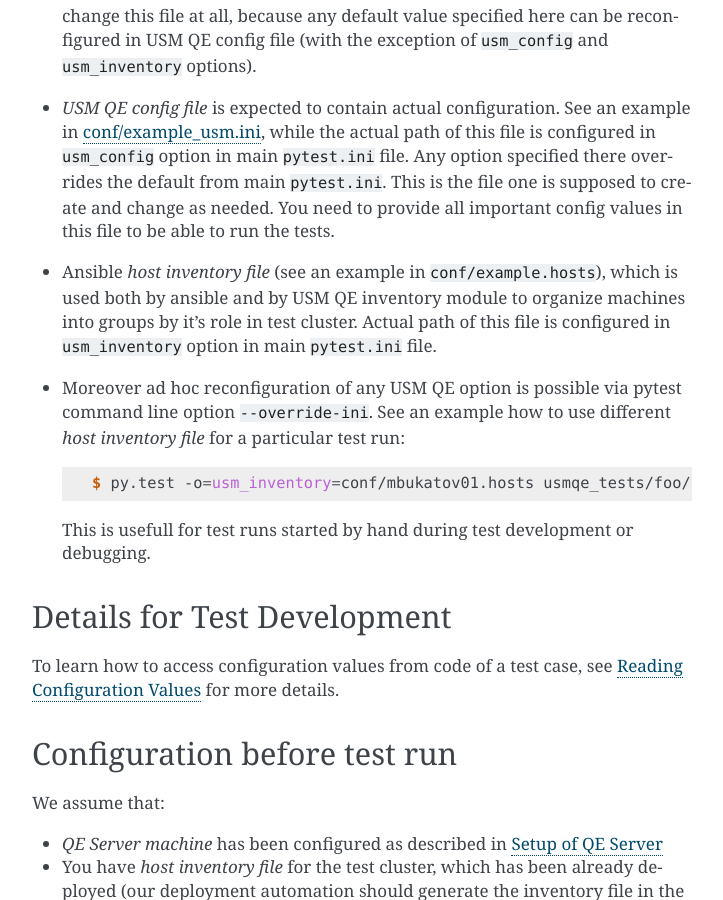
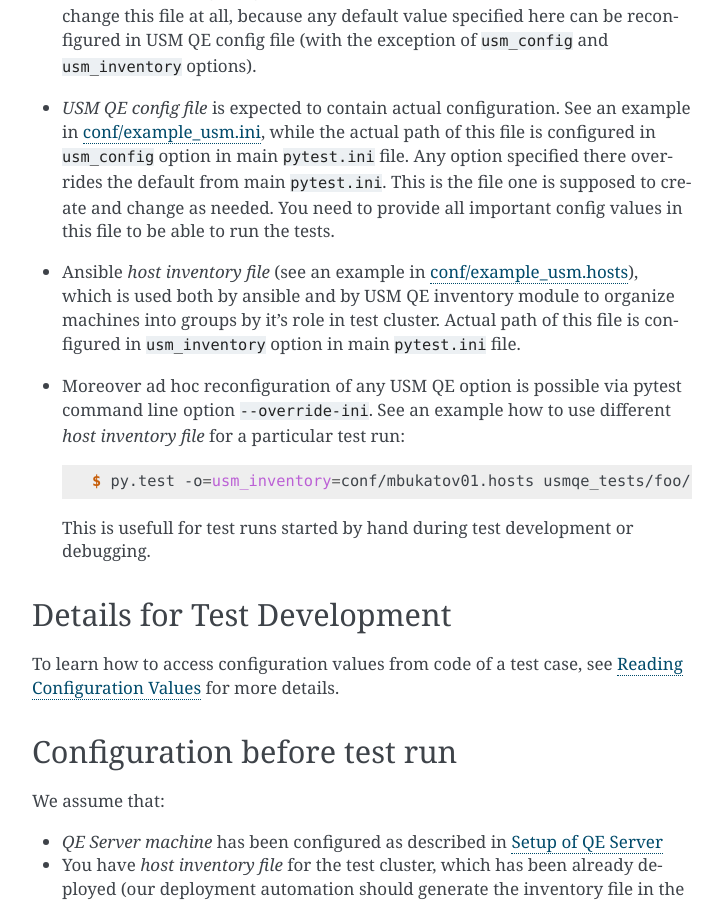
Before and after one commit to usmqe/usmqe-tests, a Sphinx documentation site: the page built from docs/test_configuration.rst, in a window 1280 px wide and 900 px high, scrolled down 449 px. Shown: the whole window, without its empty margins (388-1111 px from the left). Built offline with Sphinx 7.4.7, drawn with Linux system fonts in a browser that asks for light colours.

Commit message:
Correct the link to the example inventory file

```diff
--- a/docs/test_configuration.rst
+++ b/docs/test_configuration.rst
@@ -28,7 +28,7 @@ scheme:
   file one is supposed to create and change as needed. You need to provide
   all important config values in this file to be able to run the tests.
 
-* Ansible *host inventory file* (see an example in ``conf/example.hosts``),
+* Ansible *host inventory file* (see an example in `conf/example_usm.hosts`_),
   which is used both by ansible and by USM QE inventory module to organize
   machines into groups by it's role in test cluster. Actual path of this file
   is configured in ``usm_inventory`` option in main ``pytest.ini`` file.
@@ -120,3 +120,4 @@ Configuration options
 .. _`multiple ways to configure pytest`: http://doc.pytest.org/en/latest/customize.html
 .. _`pytest.ini`: https://github.com/usmqe/usmqe-tests/blob/master/pytest.ini
 .. _`conf/example_usm.ini`: https://github.com/usmqe/usmqe-tests/blob/master/conf/example_usm.ini
+.. _`conf/example_usm.hosts`: https://github.com/usmqe/usmqe-tests/blob/master/conf/example_usm.hosts
```
